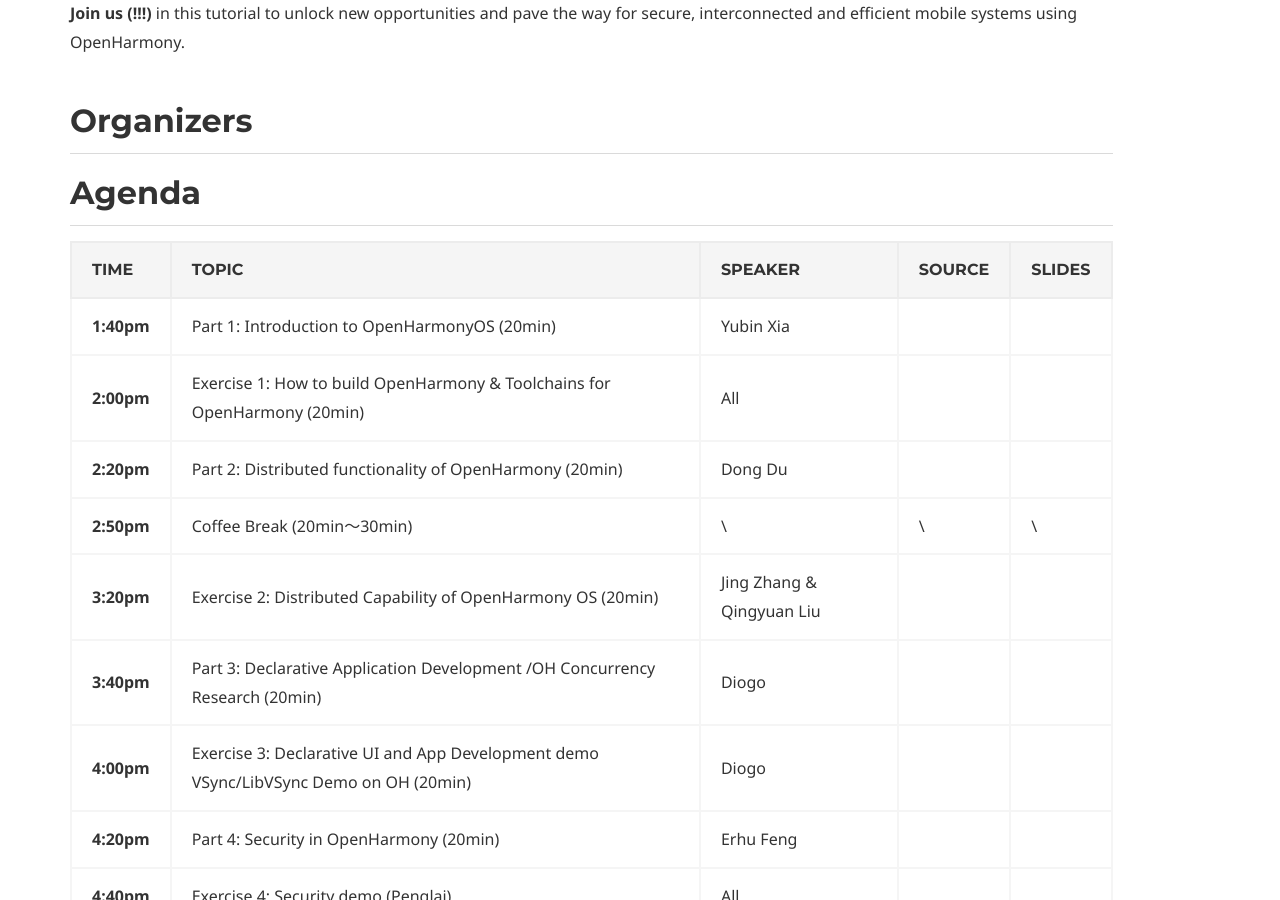
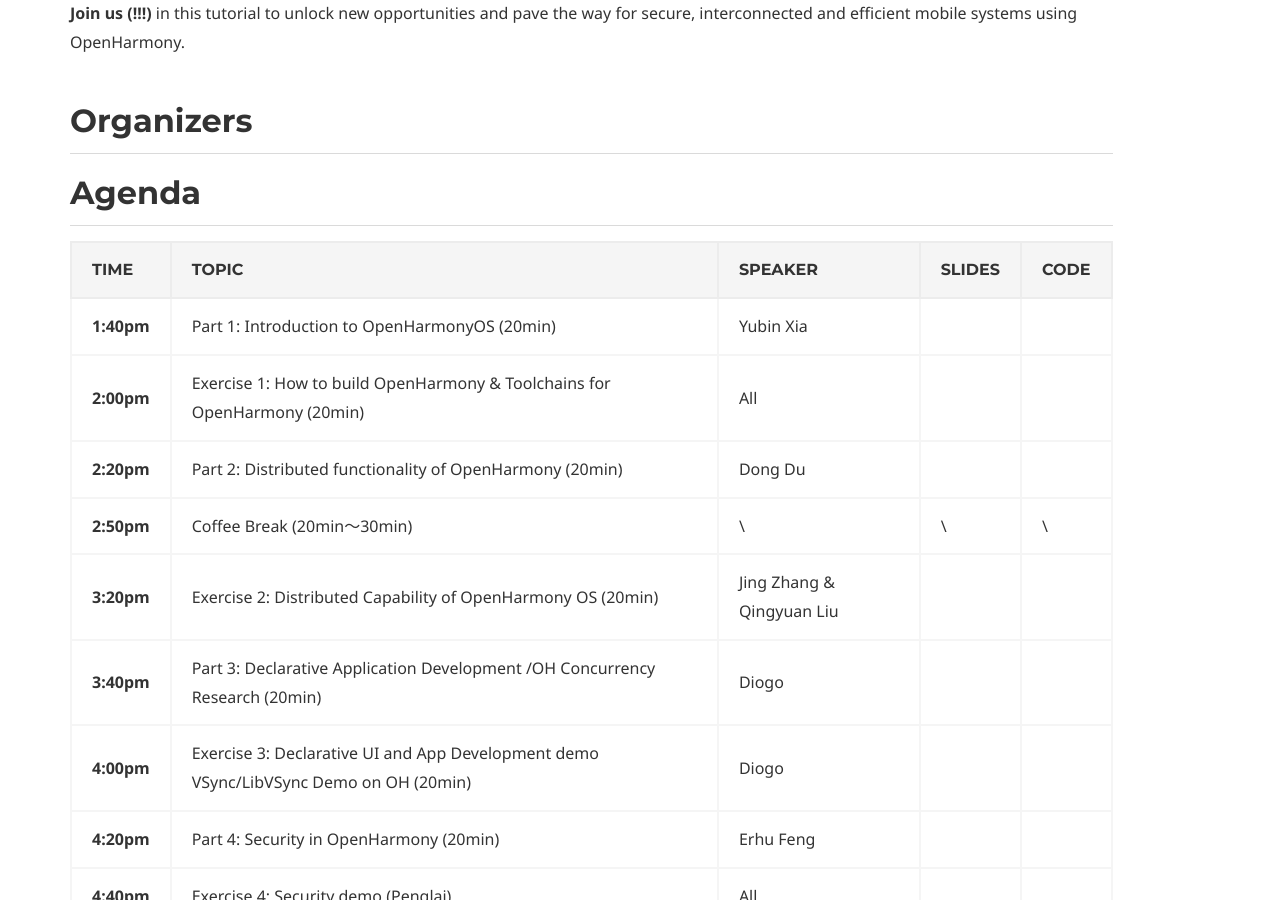
Before and after one commit to openharmony-research/openharmony-research.github.io, a Jekyll site: the page built from tutorial.md, in a window 1280 px wide and 900 px high, scrolled down 1479 px. Built offline with Jekyll 4.4.1, drawn with Linux system fonts in a browser that asks for light colours; some web fonts are replaced.

Commit message:
tutorial: minors
Signed-off-by: Dong Du <Dd_nirvana@sjtu.edu.cn>

```diff
--- a/tutorial.md
+++ b/tutorial.md
@@ -51,7 +51,7 @@
 
 ## Agenda
 
-| Time   | Topic                                                        | Speaker              | Source | Slides |
+| Time   | Topic                                                        | Speaker              | Slides | Code |
 |--------|--------------------------------------------------------------|----------------------|-------------|--------|
 | **1:40pm** | Part 1: Introduction to OpenHarmonyOS (20min)               | Yubin Xia            |             |        |
 | **2:00pm** | Exercise 1: How to build OpenHarmony & Toolchains for OpenHarmony (20min) | All |             |        |
```
